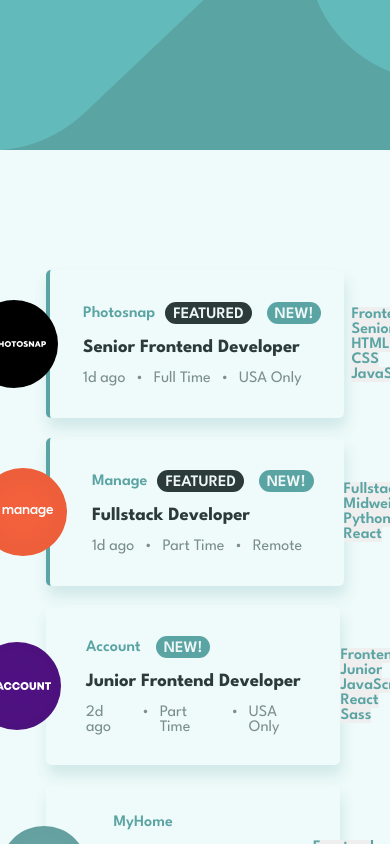
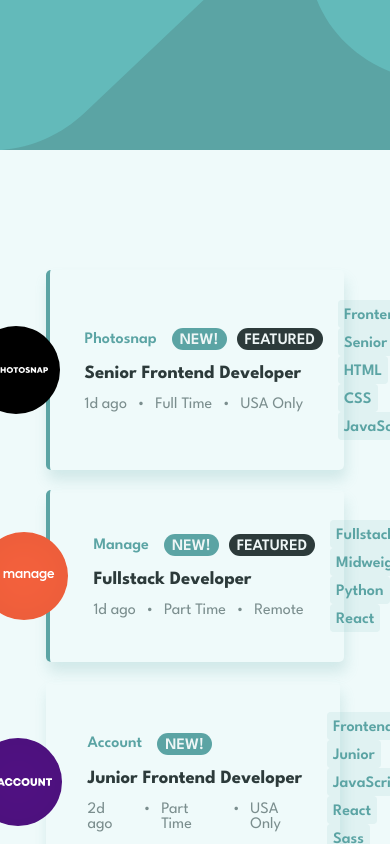
Before and after one commit to FriedAxons/job-listings-with-filtering, a React (Vite) app: page / in a window 390 px wide. Shown: the top 844 px of the page. Built offline with nearby package versions, Linux system fonts and the light colour scheme.

Commit message:
Add styles for mobile version

```diff
--- a/src/App.jsx
+++ b/src/App.jsx
@@ -1,6 +1,7 @@
 import { useEffect, useState } from "react";
 import JobList from "./components/JobList";
 import FilterBar from "./components/FilterBar";
+import "./styles/App.css";
 
 function App() {
   // Step 1: Define state for jobs and filters
--- a/src/components/JobItem.jsx
+++ b/src/components/JobItem.jsx
@@ -13,8 +13,8 @@ function JobItem({ job, addFilter }) {
           <p>{job.company}</p>
           {/* Add 'closer' class if only new */}
           {job.new && !job.featured && <p className="new closer">NEW!</p>}
+          {job.new && job.featured && <p className="new">NEW!</p>}
           {job.featured && <p className="featured">FEATURED</p>}
-          {job.new && job.featured && <p className="new">NEW!</p>}
           {/* Keep existing for both flairs */}
         </div>
         <h3>{job.position}</h3>
--- a/src/main.jsx
+++ b/src/main.jsx
@@ -2,7 +2,6 @@ import { StrictMode } from 'react'
 import { createRoot } from 'react-dom/client'
 import App from './App.jsx'
 import "./styles/index.css";
-import "./styles/App.css";
 import "./styles/Mobile.css";
 
 createRoot(document.getElementById('root')).render(
--- a/src/styles/JobItem.css
+++ b/src/styles/JobItem.css
@@ -1,5 +1,5 @@
 .job-item {
-  /* position: relative; */
+  position: relative;
   display: flex;
   align-items: center;
   justify-content: center;
@@ -76,11 +76,14 @@ h3:hover {
 }
 
 .job-tags button {
+  background-color: hsla(180, 29%, 50%, .1);
   color: var(--primary-dark-cyan);
   border: none;
   font-size: 16px;
   font-weight: 600;
-  margin-left: 30px;
+  margin-left: 15px;
+  padding: 8px 6px 5px 6px;
+  border-radius: 4px;
 }
 
 .job-tags button:hover {
--- a/src/styles/Mobile.css
+++ b/src/styles/Mobile.css
@@ -1,21 +1,45 @@
 @media (max-width: 375px) {
   .top-banner {
-    margin-bottom: 40px;
+    margin-bottom: 15px;
   }
 
   img {
-    width: 20%;
+    position: absolute;
+    top: -21px;
+    left: 25px;
+    width: 14%;
   }
 
   .job-item {
     display: block;
     min-width: 70vw;
-    padding: 0 15px 0 15px;
+    padding: 30px 15px 0 15px;
     height: 250px;
     width: 290px;
+    margin-top: 40px;
   }
 
   .job-item.highlighted {
     border-left: 5px solid var(--primary-dark-cyan);
   }
+
+  .info-container {
+    margin-left: 5px;
+  }
+
+  .company-header {
+    margin-top: 5px;
+  }
+
+  h3 {
+    font-size: 16px;
+  }
+
+  .featured {
+    margin-right: 40px;
+  }
+
+  .closer {
+    margin-right: 140px;
+  }
 }
--- a/src/styles/index.css
+++ b/src/styles/index.css
@@ -12,4 +12,5 @@
   margin: 0;
   padding: 0;
   font-family: var(--league-spartan-font);
+  scrollbar-width: none;
 }
```
